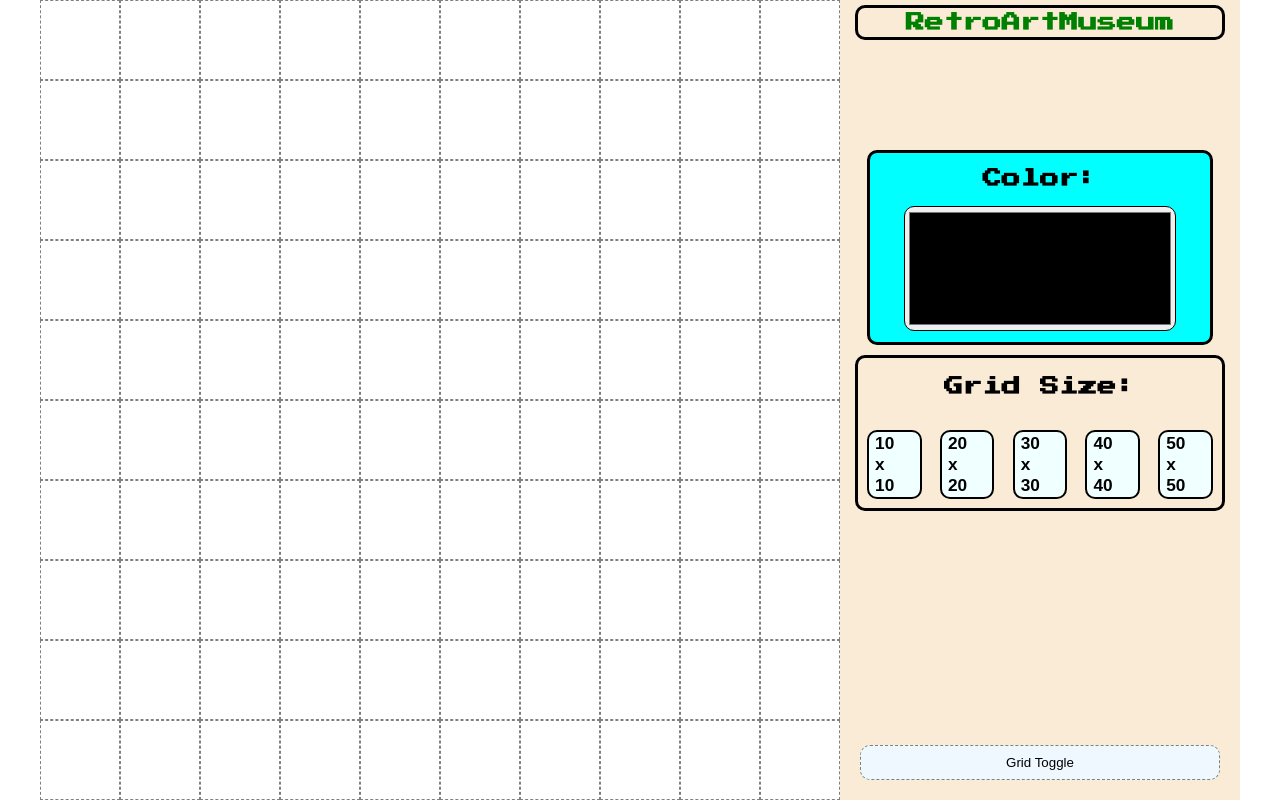
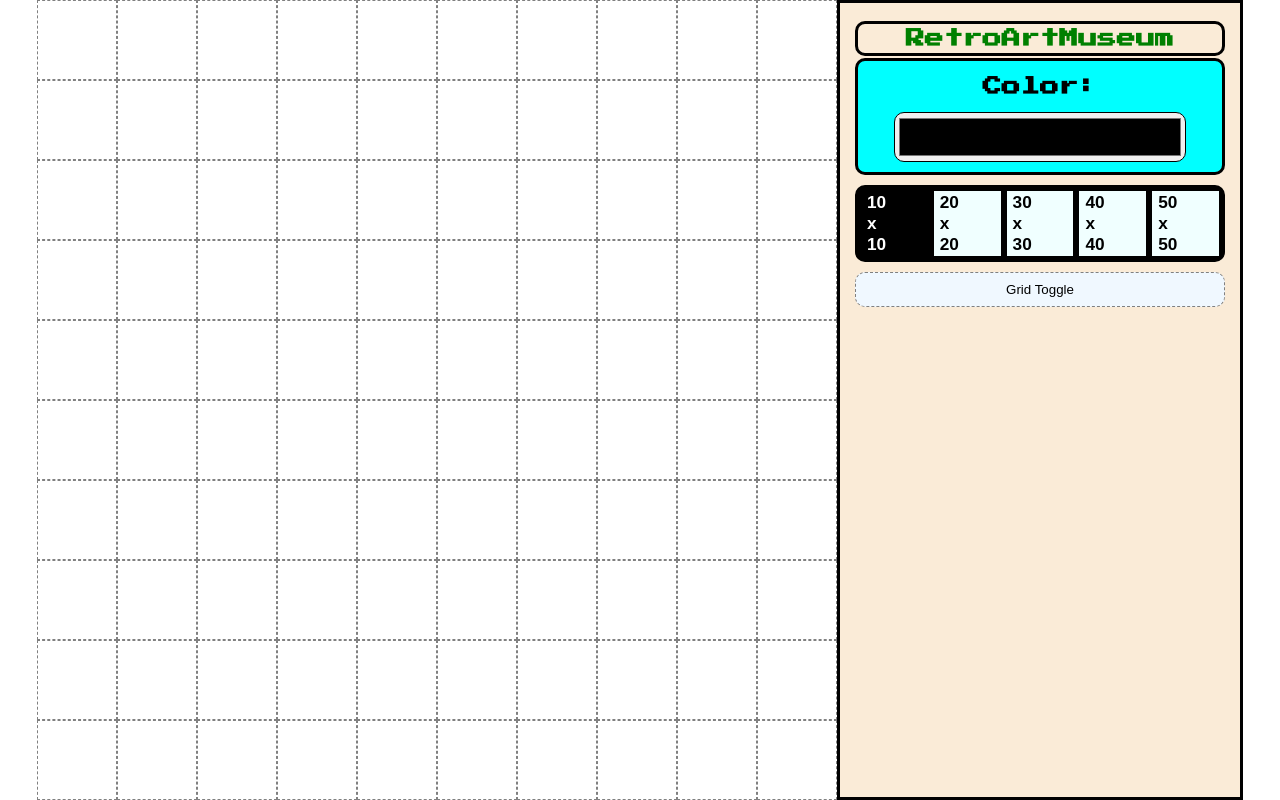
Before and after one commit to pixelmane/exp, a React (Create React App) app: page / in a window 1280 px wide. Built offline with nearby package versions, Linux system fonts and the light colour scheme.

Commit message:
Change sizing

```diff
--- a/src/components/squares.js
+++ b/src/components/squares.js
@@ -49,6 +49,13 @@ export class Squares extends  React.Component {
         })
     }
     handleSize(e){
+        let sizeArray = document.getElementsByClassName('sizing')
+        for(let t = 0; t < sizeArray.length; t++){
+            sizeArray[t].style.backgroundColor = 'white';
+            sizeArray[t].style.color = 'black'
+        }
+        e.target.style.backgroundColor = 'black'
+        e.target.style.color = 'white'
         let reSize = e.target.value;
         console.log(reSize)
         rowSize = reSize
@@ -89,8 +96,13 @@ export class Squares extends  React.Component {
                         <input id="colorSelect" onChange={this.handleColor} type='color' ></input>
                     </div>
                     <div id='gridSize'>
-                        <h2>Grid Size:</h2>
-                        <button onClick={this.handleSize}  value={10}><h3>10</h3><h3>x</h3><h3>10</h3></button><button onClick={this.handleSize}  value={20}><h3>20</h3><h3>x</h3><h3>20</h3></button><button onClick={this.handleSize}  value={30}><h3>30</h3><h3>x</h3><h3>30</h3></button><button onClick={this.handleSize}  value={40}><h3>40</h3><h3>x</h3><h3>40</h3></button><button onClick={this.handleSize}  value={50}><h3>50</h3><h3>x</h3><h3>50</h3></button></div>
+
+                        <button style={{backgroundColor: 'black', color: 'white'}} className="sizing" onClick={this.handleSize}  value={10}><h3>10</h3><h3>x</h3><h3>10</h3></button>
+                        <button className="sizing" onClick={this.handleSize}  value={20}><h3>20</h3><h3>x</h3><h3>20</h3></button>
+                        <button className="sizing" onClick={this.handleSize}  value={30}><h3>30</h3><h3>x</h3><h3>30</h3></button>
+                        <button className="sizing" onClick={this.handleSize}  value={40}><h3>40</h3><h3>x</h3><h3>40</h3></button>
+                        <button className="sizing" onClick={this.handleSize}  value={50}><h3>50</h3><h3>x</h3><h3>50</h3></button>
+                        </div>
                     <button id='gridToggle' style={{border: this.state.grid}} onClick={this.handleToggle}>Grid Toggle</button>
 
                 </div>
@@ -123,8 +135,13 @@ function convertSize () {
     let size2 = window.innerWidth;
     document.getElementById('board').style.height = `${size}px`
     document.getElementById('board').style.width = `${size}px`
+    console.log(size2)
+    if(size2 < 920){
+        document.getElementById('controls').style.width = `200px`
+
+    } else {
     document.getElementById('controls').style.width = `${size/2}px`
-
+    }
     let sizeArray = document.getElementsByClassName('square')
     for (let j = 0; j < sizeArray.length; j++){
         sizeArray[j].style.width = `${size/rowSize}px`
--- a/src/index.css
+++ b/src/index.css
@@ -41,8 +41,11 @@ h1 {
   font-family: 'Press Start 2P', monospace;
   display: flex;
   flex-wrap: wrap;
+  align-content: flex-start;
   justify-content: center;
+
   background-color: antiquewhite;
+  border: 3px black solid;
 
 }
 #board button {
@@ -62,7 +65,7 @@ h1 {
 
 #title {
   width: 100%;
-
+  margin: 5px 15px;
 
   height: 30px;
   text-align: center;
@@ -72,7 +75,7 @@ h1 {
   border: 3px solid black;
   padding: 5px;
   border-radius: 10px;
-  margin: 5px 15px;
+
 }
  #colorContainer {
   justify-content:center;
@@ -83,18 +86,23 @@ h1 {
   border: 3px solid black;
   border-radius: 10px;
   margin: 5px 15px;
-  width: 85%;
-  height: auto;
+  width: 100%;
+  height: fit-content;
   padding-bottom: 10px;
+  margin-top: 15px;
+ }
+ #colorContainer h2 {
+
+
  }
  #gridSize {
   display: flex;
-  flex-wrap: wrap;
+  width: 100%;
   justify-content: space-around;
   border: 3px solid black;
   border-radius: 10px;
   margin: 5px 15px;
-  height: 150px;
+  height: fit-content;
   align-items: center;
  }
  #gridSize button {
@@ -103,11 +111,11 @@ h1 {
   height: auto;
 
 
-  width: 15%;
+  width: 100%;
   color: black;
   background-color: azure;
-  border: 2px solid black;
-  border-radius: 10px;
+  border: 3px solid black;
+
   font-size: 1.15vw;
  }
  h3 {
@@ -127,14 +135,19 @@ h1 {
  #colorSelect {
   width: 80%;
   border-radius: 10px;
-  height: 70%;
+  height: 50px;
  }
 
  #gridToggle {
   background-color: aliceblue;
-  width: 90%;
+  width: 100%;
   border-radius: 10px;
   height: 35px;
   align-self:flex-end;
-  margin-bottom: 20px;
+  margin: 5px 15px;
  }
+@media only screen and (maxwidth = 920px){
+  #controls {
+    width: 100px;
+  }
+}
```
